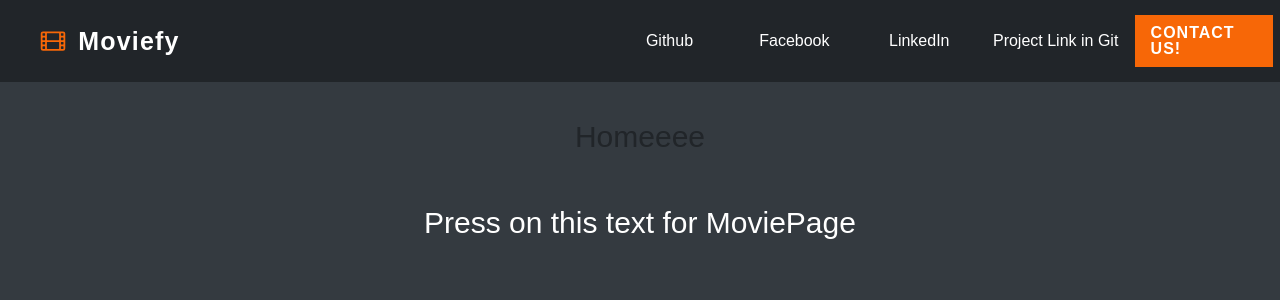
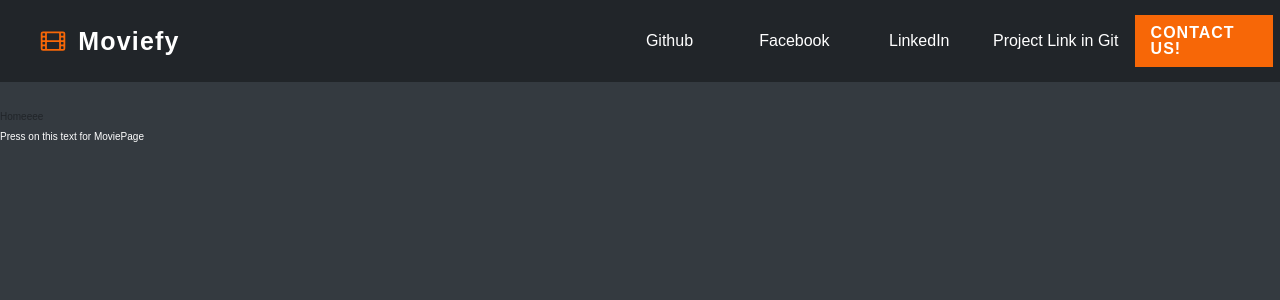
Before and after one commit to aahmadli14270/W-M_ass3, a React (Create React App) app: page /Home in a window 1280 px wide. Shown: the top 300 px of the page. Built offline with nearby package versions, Linux system fonts and the light colour scheme.

Commit message:
stylings fixed

```diff
--- a/src/Home/Contact-Folder/Contact.css
+++ b/src/Home/Contact-Folder/Contact.css
@@ -7,7 +7,7 @@
   width: 45%;
   margin: 5%;
 }
-p {
+.contactus-contact {
   font-size: 30px;
   text-align: center;
   margin-bottom: 7vh;
--- a/src/Home/Contact-Folder/Contact.jsx
+++ b/src/Home/Contact-Folder/Contact.jsx
@@ -42,7 +42,7 @@ const Contact = () => {
       </div>
       <div id="box2">
         {/* <br/> <br/> <br/> <br/>  */}
-        <p>Contact Us!</p>
+        <p className="contactus-contact">Contact Us!</p>
         <form ref={form} onSubmit={sendEmail}>
           <label></label>
           <input
```
